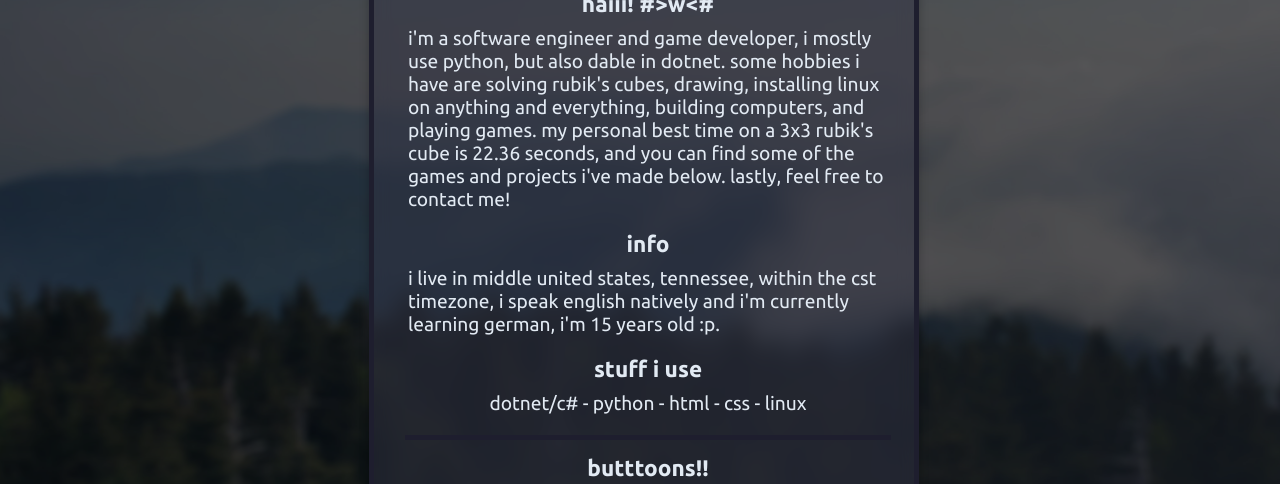
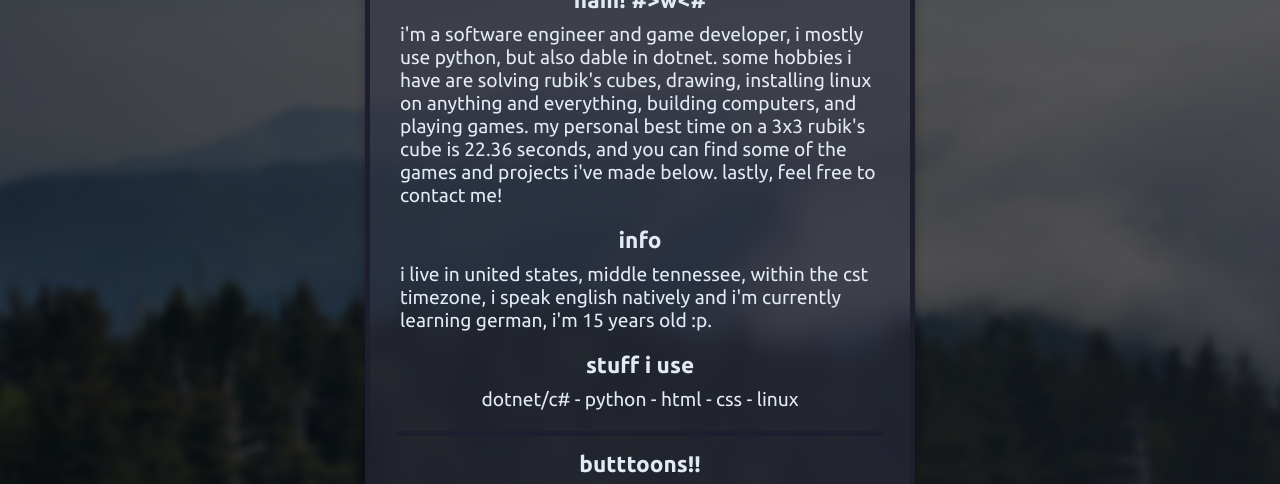
Before and after one commit to aexyzk/aexyzk.github.io, a plain HTML site: page index.html in a window 1280 px wide. Shown: the part 261-745 px from the top of the page. Drawn offline with Linux system fonts and the light colour scheme.

Commit message:
fwHFBWRAWSssrfgbh

```diff
--- a/index.html
+++ b/index.html
@@ -7,18 +7,7 @@
         <title>aexyzk's bio</title>
     </head>
     <body>
-        <div class="parallax" data-speed="0.05"></div>
-        <script>
-            document.addEventListener("scroll", function() {
-                let scrollPosition = window.scrollY;
-                let parallaxElements = document.querySelectorAll(".parallax");
-
-                parallaxElements.forEach(function(element) {
-                    let speed = parseFloat(element.getAttribute("data-speed"));
-                    element.style.transform = `translateY(${scrollPosition * speed}px)`;
-                });
-            });
-            </script>
+        <div class="parallax"></div>
 
         <div class="column">
             <div class="biobox">
@@ -28,7 +17,7 @@
                     <h5 style="margin-top: 10px;">haiii! #>w<#</h5>
                     <p>i'm a software engineer and game developer, i mostly use python, but also dable in dotnet. some hobbies i have are solving rubik's cubes, drawing, installing linux on anything and everything, building computers, and playing games. my personal best time on a 3x3 rubik's cube is 22.36 seconds, and you can find some of the games and projects i've made below. lastly, feel free to contact me!</p>
                     <h5 style="margin-top: 10px;">info</h5>
-                    <p>i live in middle united states, tennessee, within the cst timezone, i speak english natively and i'm currently learning german, i'm <script>
+                    <p>i live in united states, middle tennessee, within the cst timezone, i speak english natively and i'm currently learning german, i'm <script>
                         var birthDate = new Date('2008-12'); // Your birth date
                         var currentDate = new Date();
                         var age = currentDate.getFullYear() - birthDate.getFullYear();
--- a/style.css
+++ b/style.css
@@ -163,7 +163,6 @@ p {
   justify-content: center;
   align-items: center;
   width: 100%;
-  margin: 4px;
 }
 
 .row {
```
